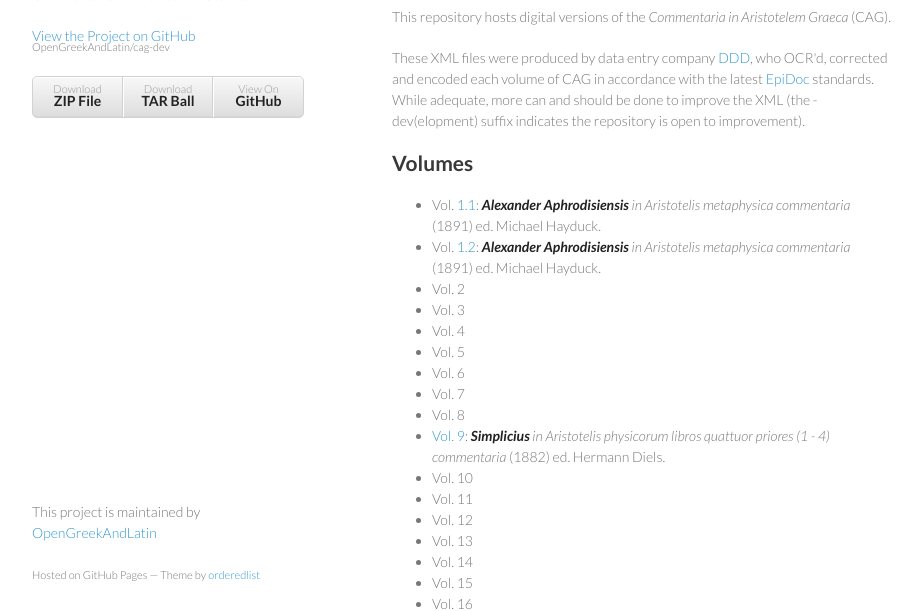
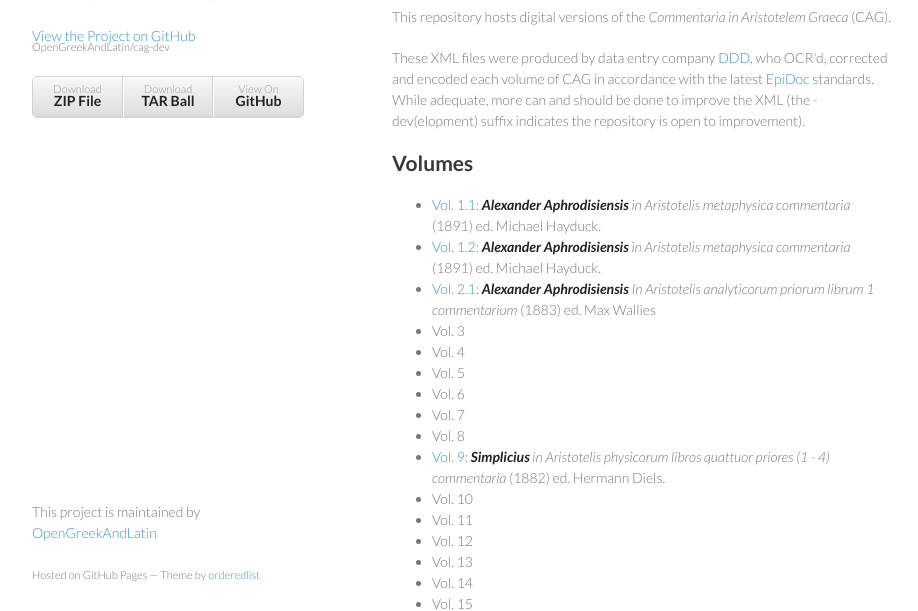
Before and after one commit to OpenGreekAndLatin/cag-dev, a plain HTML site: page index.html in a window 1280 px wide. Shown: the part 146-757 px from the top of the page, without its empty margins (178-1096 px from the left). Drawn offline with Linux system fonts and the light colour scheme.

Commit message:
Create gh-pages branch via GitHub

```diff
--- a/index.html
+++ b/index.html
@@ -43,9 +43,12 @@ While adequate, more can and should be done to improve the XML (the -dev(elopmen
 <a name="volumes" class="anchor" href="#volumes"><span class="octicon octicon-link"></span></a>Volumes</h2>
 
 <ul>
-<li>Vol. <a href="https://github.com/OpenGreekAndLatin/cag-dev/blob/master/commentaria_1_1.xml">1.1</a>: <em><strong>Alexander Aphrodisiensis</strong> in Aristotelis metaphysica commentaria</em> (1891) ed. Michael Hayduck.</li>
-<li>Vol. <a href="https://github.com/OpenGreekAndLatin/cag-dev/blob/master/commentaria_1_2.xml">1.2</a>: <em><strong>Alexander Aphrodisiensis</strong> in Aristotelis metaphysica commentaria</em> (1891) ed. Michael Hayduck.</li>
-<li>Vol. 2</li>
+<li>
+<a href="https://github.com/OpenGreekAndLatin/cag-dev/blob/master/commentaria_1_1.xml">Vol. 1.1</a>: <em><strong>Alexander Aphrodisiensis</strong> in Aristotelis metaphysica commentaria</em> (1891) ed. Michael Hayduck.</li>
+<li>
+<a href="https://github.com/OpenGreekAndLatin/cag-dev/blob/master/commentaria_1_2.xml">Vol. 1.2</a>: <em><strong>Alexander Aphrodisiensis</strong> in Aristotelis metaphysica commentaria</em> (1891) ed. Michael Hayduck.</li>
+<li>
+<a href="https://github.com/OpenGreekAndLatin/cag-dev/blob/master/commentaria_2_1.xml">Vol. 2.1</a>: <em><strong>Alexander Aphrodisiensis</strong> In Aristotelis analyticorum priorum librum 1 commentarium</em> (1883) ed. Max Wallies</li>
 <li>Vol. 3</li>
 <li>Vol. 4</li>
 <li>Vol. 5</li>
```
Also changed, not shown: params.json (+1 -1 lines).
